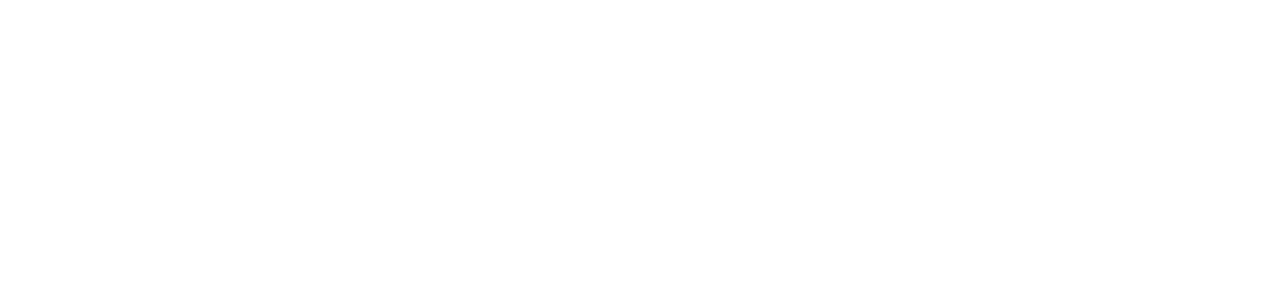
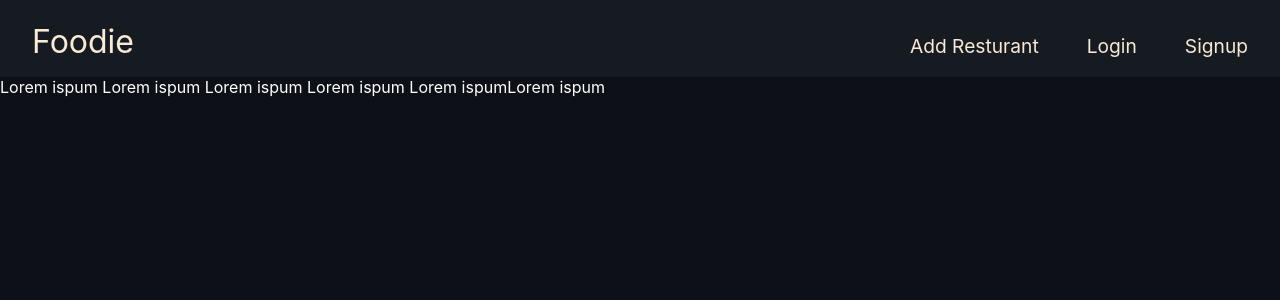
Before and after one commit to ashutosh1401/FoodOrderApp, a React (Create React App) app in the folder client/: page /dashboard in a window 1280 px wide. Before the commit this address had no page. Shown: the top 300 px of the page. Built offline with nearby package versions, Linux system fonts and the light colour scheme.

Commit message:
Added basic Dashboard and fixed bugs of Navbar

```diff
--- a/client/src/App.js
+++ b/client/src/App.js
@@ -3,6 +3,7 @@
 import Home from './pages/Home/Home'
 import Login from "./pages/Auth/Login";
 import Signup from "./pages/Auth/Signup";
+import Dashboard from "./pages/Dashboard/Dashboard"
 
 function App() {
   return (
@@ -11,6 +12,7 @@
         <Route exact path="/" element={<Home />} />
         <Route exact path="/login" element={<Login />} />
         <Route exact path="/signup" element={<Signup />} />
+        <Route exact path="/dashboard" element={<Dashboard />}  />
       </Routes>
     </Router>
   );
--- a/client/src/actions/userAction.js
+++ b/client/src/actions/userAction.js
@@ -23,6 +23,7 @@
             '/api/users/login',
             {email,password}
             )
+            console.log(data)
             dispatch({type: USER_SIGNIN_SUCCESS, payload: data})
             Cookies.set("userInfo", JSON.parse(JSON.stringify(data)));
     } catch (e) {
--- a/client/src/components/Navbar.js
+++ b/client/src/components/Navbar.js
@@ -16,7 +16,6 @@
   logo: {
     float: "left",
     listStyle: "none",
-    lineHeight: 1.5,
     zIndex: 1
   },
   logoLink: {
@@ -27,7 +26,7 @@
   logoItem: {
     listStyle: "none",
     fontSize: "2rem",
-    marginTop: "2rem",
+    marginTop: "1.4rem",
     marginLeft: "2rem",
   }
 }));
--- a/client/src/pages/Auth/Login.js
+++ b/client/src/pages/Auth/Login.js
@@ -1,10 +1,14 @@
 import React,{useState} from 'react'
-import { Link, makeStyles, Typography } from '@material-ui/core';
+import { makeStyles, Typography } from '@material-ui/core';
 import TextField from '@material-ui/core/TextField';
 import Button from '@material-ui/core/Button';
+import CircularProgress from "@material-ui/core/CircularProgress";
 import { Grid, Paper, Avatar, Box } from '@material-ui/core';
 import FastfoodIcon from '@material-ui/icons/Fastfood';
 import Navbar from '../../components/Navbar';
+import { Link, useNavigate} from 'react-router-dom';
+import {useDispatch, useSelector} from "react-redux"
+import {siginin} from "../../actions/userAction"
 
 const useStyles = makeStyles(theme => ({
     root: {
@@ -41,6 +45,16 @@
     const classes = useStyles()
     const [email,setEmail] = useState('')
     const [password,setPassword] = useState('')
+    const dispatch = useDispatch()
+    const userSignin = useSelector(state => state.userSignin)
+    const {loading, userInfo, error} = userSignin
+    let navigate = useNavigate()
+
+
+    const handleSigin = () => {
+        dispatch(siginin(email,password))
+        navigate('/')
+    }
     return (
         <div className={classes.root}>
             <Navbar />
@@ -71,14 +85,21 @@
                     className={classes.textInput}
                     onChange={(e) => setPassword(e.target.value)}
                     />
-                    <Button type='submit' color='primary' variant="contained" className={classes.btnstyle} fullWidth>Sign in</Button>
+                    <Button type='submit' color='primary' style={{color:"#fff",margin:"1em 0em",width:"100%"}} variant="contained" className={classes.btnstyle} fullWidth onClick={handleSigin}>
+                        {
+                             loading?<CircularProgress size={24} color="secondary"></CircularProgress>:"Sign up"
+                        }
+                        {/* {
+                            userInfo?navigate('/'):''
+                        } */}
+                    </Button>
                 <Typography>
                     <Link to="#forgot">
                         Forgot password ?
                     </Link>
                 </Typography>
                 <Typography > Don't you have an account ?
-                     <Link href="/signup">
+                     <Link to="/signup">
                         Sign Up
                     </Link>
                 </Typography>
--- /dev/null
+++ b/client/src/pages/Dashboard/Dashboard.js
@@ -0,0 +1,37 @@
+import React from 'react';
+import { useDispatch, useSelector } from 'react-redux';
+import {makeStyles} from '@material-ui/core/styles';
+import Navbar from "../../components/Navbar"
+
+const useStyles = makeStyles((theme) => ({
+    root: {
+        width: "100vw",
+        backgroundColor: "#0d1117",
+        color: "white",
+        height: "100vh"
+    },
+    navBarHolder: {
+        backgroundColor: "#161b22",
+        paddingBottom: "1rem"
+    }
+}))
+
+function Dashboard() {
+    const classes = useStyles();
+    const dispatch = useDispatch();
+    const userSignin = useSelector(state=>state.userSignin);
+    const {loading,userInfo,error} = userSignin;
+
+  return (
+  <div className={classes.root}>
+      <div className={classes.navBarHolder}>
+        <Navbar />
+      </div>
+      <div>
+         <p>Lorem ispum Lorem ispum Lorem ispum Lorem ispum Lorem ispumLorem ispum</p>
+      </div>
+  </div>
+  );
+}
+
+export default Dashboard;
```
